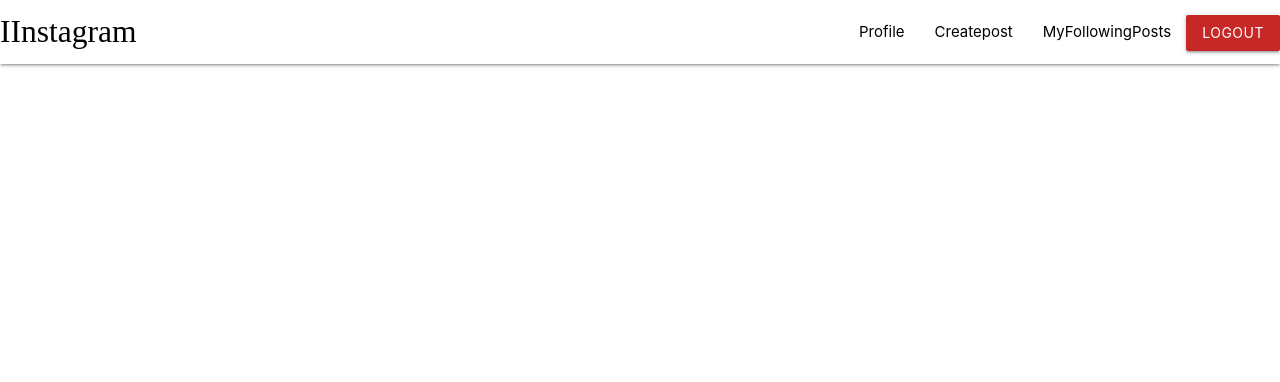
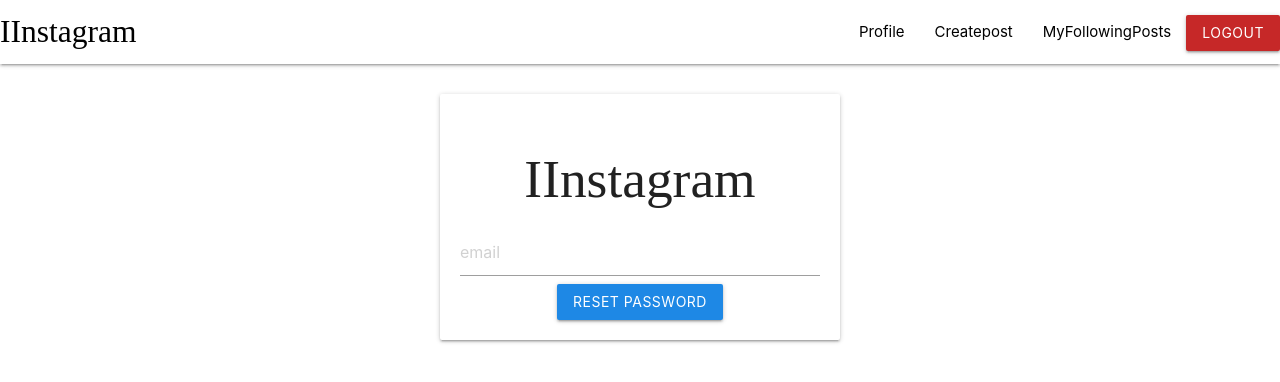
Before and after one commit to Yeaseen/IInstagram_MERN_STACK_Project, a React (Create React App) app in the folder client/: page /reset in a window 1280 px wide. Shown: the top 382 px of the page. Built offline with nearby package versions, Linux system fonts and the light colour scheme; sample sign-in values are in the browser's storage; a web font is replaced by a local one.

Commit message:
Link reset page done but server got stuck

```diff
--- a/client/package.json
+++ b/client/package.json
@@ -2,7 +2,8 @@
   "name": "client",
   "version": "0.1.0",
   "private": true,
-  "proxy": "http://localhost:5000",
+  "proxy": "http://127.0.0.1:5000",
+  "secure": false,
   "dependencies": {
     "@testing-library/jest-dom": "^4.2.4",
     "@testing-library/react": "^9.5.0",
--- a/client/src/App.js
+++ b/client/src/App.js
@@ -10,6 +10,7 @@
 import CreatePost from './components/screens/CreatePost'
 import UserProfile from './components/screens/UserProfile'
 import SubscribedUserPosts from './components/screens/SubscribeUserPosts'
+import Reset from './components/screens/Reset'
 import ChatDashboard from './components/screens/ChatDashboard'
 import ChatRoomPage from './components/screens/ChatRoomPage'
 import { reducer, initialState } from './reducers/userReducer'
@@ -31,22 +32,21 @@
 
 const Routing = (props) => {
     const history = useHistory()
-    //const location = useLocation()
+
     const { state, dispatch } = useContext(userContext)
 
     //ustate = state
     useEffect(() => {
         const user = JSON.parse(localStorage.getItem("user"))
-        //console.log(typeof(user),user)
-        //console.log(location.pathname);
+
         if (user) {
             dispatch({ type: "USER", payload: user })
 
         }
         else {
+            if (!history.location.pathname.startsWith('/reset')) {
                 history.push('/signin')
-            //console.log(location.pathname);
-            //{(state && location.pathname=="/signin")?history.push('/'):<SignIn />}
+            }
         }
 
     }, [])
@@ -92,6 +92,11 @@
                 <SubscribedUserPosts />
             </Route>
 
+            <Route exact path="/reset" >
+                <Reset />
+            </Route>
+
+
             <Route exact path="/chatdashboard" >
                 <ChatDashboard />
             </Route>
--- /dev/null
+++ b/client/src/components/screens/Reset.js
@@ -0,0 +1,86 @@
+import React, { useState, useContext } from 'react'
+import { Link, useHistory } from 'react-router-dom'
+
+import Swal from "sweetalert2";
+const Reset = () => {
+
+    const history = useHistory()
+
+    const [email, setEmail] = useState("")
+
+    const PostData = () => {
+
+        if (!/^(([^<>()\[\]\\.,;:\s@"]+(\.[^<>()\[\]\\.,;:\s@"]+)*)|(".+"))@((\[[0-9]{1,3}\.[0-9]{1,3}\.[0-9]{1,3}\.[0-9]{1,3}])|(([a-zA-Z\-0-9]+\.)+[a-zA-Z]{2,}))$/.test(email)) {
+
+
+            Swal.fire({
+                icon: 'error',
+                title: 'Oops...',
+                text: 'Invalid email or password!'
+            })
+            return
+        }
+        fetch("/reset-password", {
+            method: "post",
+            headers: {
+                "Content-Type": "application/json"
+            },
+            body: JSON.stringify({
+                email
+            })
+        }).then(res => res.json())
+            .then(data => {
+                //console.log(data)
+                if (data.error) {
+
+                    Swal.fire({
+                        icon: 'error',
+                        title: 'Oops...',
+                        text: data.error
+                    })
+
+                }
+                else {
+
+
+                    Swal.fire({
+                        position: 'top-end',
+                        icon: 'success',
+                        title: data.message,
+                        showConfirmButton: false,
+                        timer: 1500
+                    })
+                    history.push("/signin")
+
+                }
+            }).catch(err => {
+                console.log(err)
+            })
+    }
+
+
+
+    return (
+        <div className="mycard">
+            <div className="card auth-card input-field">
+                <h2>IInstagram</h2>
+                <input
+                    type="text"
+                    placeholder="email"
+                    value={email}
+                    onChange={(e) => setEmail(e.target.value)}
+                />
+
+                <button className="btn waves-effect waves-light #64b5f6 blue darken-1"
+                    onClick={() => PostData()}
+                >
+                    Reset Password
+                </button>
+
+            </div>
+        </div>
+
+    )
+}
+
+export default Reset
```
Also changed, not shown: 1 other file (tests, documents, lock files or other folders). Lines whose indentation alone changed are shown as unchanged.
